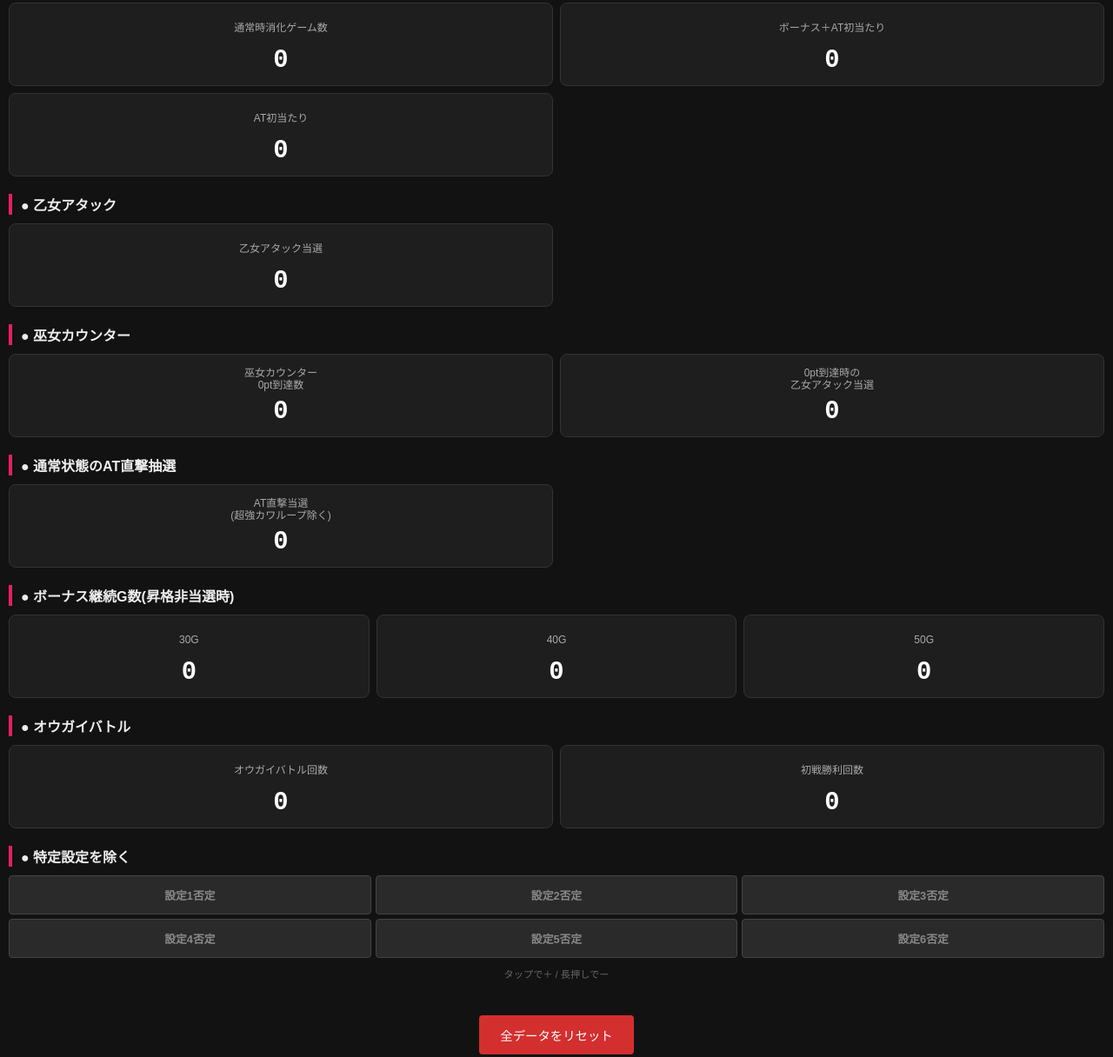
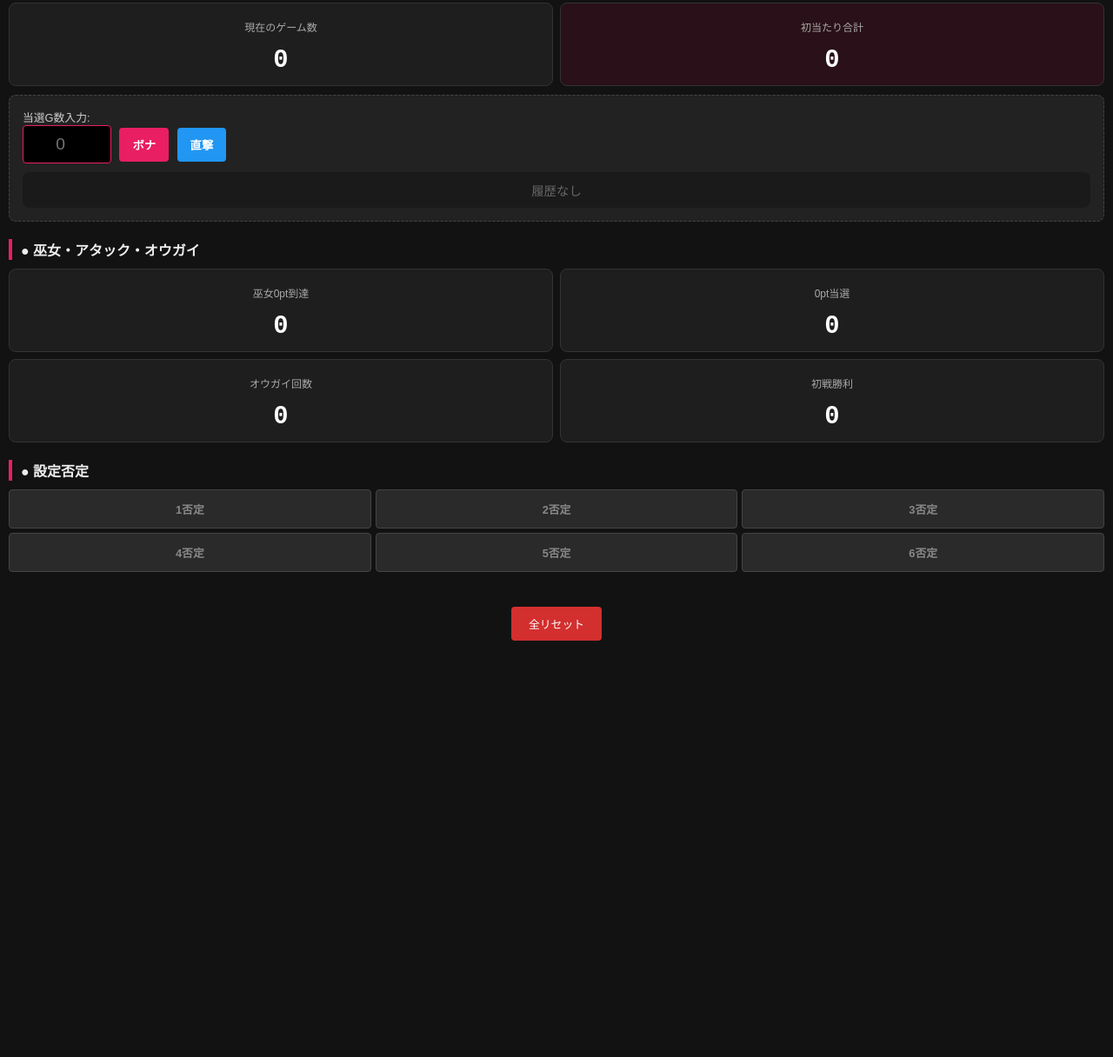
Before and after one commit to tyokemaro/slottool, a plain HTML site: page sengoku_otome_counter/index.html in a window 1280 px wide. Shown: the part 61-1277 px from the top of the page at 87% size. After the commit the page ends 898 px from the top, so only its background shows below. Drawn offline with Linux system fonts and the light colour scheme.

Commit message:
Update index.html

```diff
--- a/sengoku_otome_counter/index.html
+++ b/sengoku_otome_counter/index.html
@@ -3,7 +3,7 @@
 <head>
     <meta charset="UTF-8">
     <meta name="viewport" content="width=device-width, initial-scale=1.0, maximum-scale=1.0, user-scalable=no">
-    <title>乙女4 設定判別</title>
+    <title>乙女4 設定判別＋履歴</title>
     <style>
         :root { --bg: #121212; --card: #1e1e1e; --accent: #e91e63; --text: #fff; --sub: #aaa; }
         body { font-family: sans-serif; background: var(--bg); color: var(--text); margin: 0; padding: 10px; -webkit-user-select: none; padding-bottom: 100px; }
@@ -13,74 +13,81 @@
         .card:active { background: #333; }
         .label { font-size: 0.75rem; color: var(--sub); margin-bottom: 5px; min-height: 32px; display: flex; align-items: center; justify-content: center; line-height: 1.2; }
         .count { font-size: 1.8rem; font-weight: bold; font-family: 'Courier New', monospace; }
+
+        /* 履歴入力エリア */
+        .history-input { background: #222; padding: 15px; border-radius: 8px; margin: 10px 0; border: 1px dashed #444; }
+        input[type="number"] { width: 80px; padding: 10px; font-size: 1.2rem; background: #000; color: #fff; border: 1px solid var(--accent); border-radius: 4px; text-align: center; }
+        .log-btn { background: var(--accent); color: white; border: none; padding: 10px 15px; border-radius: 4px; font-weight: bold; margin-left: 5px; }
+        .history-list { background: #1a1a1a; padding: 10px; border-radius: 8px; margin-top: 10px; max-height: 200px; overflow-y: auto; font-size: 0.9rem; }
+        .history-item { border-bottom: 1px solid #333; padding: 5px 0; display: flex; justify-content: space-between; }
+
         .neg-grid { display: grid; grid-template-columns: repeat(3, 1fr); gap: 5px; }
         .neg-btn { background: #2a2a2a; border: 1px solid #444; color: #888; padding: 12px 0; border-radius: 4px; font-size: 0.8rem; font-weight: bold; }
         .neg-btn.active { background: var(--accent); color: #fff; border-color: var(--accent); }
         .reset-area { margin-top: 40px; text-align: center; }
-        .reset-btn { background: #d32f2f; color: white; border: none; padding: 12px 24px; border-radius: 4px; font-size: 0.9rem; }
-        .help { font-size: 0.7rem; color: #666; text-align: center; margin-top: 10px; }
+        .reset-btn { background: #d32f2f; color: white; border: none; padding: 10px 20px; border-radius: 4px; font-size: 0.8rem; }
     </style>
 </head>
 <body>
 
 <h3>● 通常時</h3>
 <div class="grid">
-    <div class="card" onclick="up('g_total', 10)"><div class="label">通常時消化ゲーム数</div><div id="g_total" class="count">0</div></div>
-    <div class="card" onclick="up('bonus_at')"><div class="label">ボーナス＋AT初当たり</div><div id="bonus_at" class="count">0</div></div>
-    <div class="card" onclick="up('at_hit')"><div class="label">AT初当たり</div><div id="at_hit" class="count">0</div></div>
+    <div class="card" onclick="up('g_total', 10)"><div class="label">現在のゲーム数</div><div id="g_total" class="count">0</div></div>
+    <div class="card" style="background: #2a1018;"><div class="label">初当たり合計</div><div id="all_hit" class="count">0</div></div>
 </div>
 
-<h3>● 乙女アタック</h3>
-<div class="grid">
-    <div class="card" onclick="up('attack_hit')"><div class="label">乙女アタック当選</div><div id="attack_hit" class="count">0</div></div>
+<div class="history-input">
+    <span style="font-size: 0.8rem; color: #ccc;">当選G数入力:</span><br>
+    <input type="number" id="winG" placeholder="0">
+    <button class="log-btn" onclick="addHistory('Bonus')">ボナ</button>
+    <button class="log-btn" style="background:#2196f3;" onclick="addHistory('AT')">直撃</button>
+    <div class="history-list" id="history-list">
+        </div>
 </div>
 
-<h3>● 巫女カウンター</h3>
+<h3>● 巫女・アタック・オウガイ</h3>
 <div class="grid">
-    <div class="card" onclick="up('miko_zero')"><div class="label">巫女カウンター<br>0pt到達数</div><div id="miko_zero" class="count">0</div></div>
-    <div class="card" onclick="up('miko_attack')"><div class="label">0pt到達時の<br>乙女アタック当選</div><div id="miko_attack" class="count">0</div></div>
+    <div class="card" onclick="up('miko_zero')"><div class="label">巫女0pt到達</div><div id="miko_zero" class="count">0</div></div>
+    <div class="card" onclick="up('miko_attack')"><div class="label">0pt当選</div><div id="miko_attack" class="count">0</div></div>
+    <div class="card" onclick="up('ougai_cnt')"><div class="label">オウガイ回数</div><div id="ougai_cnt" class="count">0</div></div>
+    <div class="card" onclick="up('ougai_win')"><div class="label">初戦勝利</div><div id="ougai_win" class="count">0</div></div>
 </div>
 
-<h3>● 通常状態のAT直撃抽選</h3>
-<div class="grid">
-    <div class="card" onclick="up('chokugeki')"><div class="label">AT直撃当選<br>(超強カワループ除く)</div><div id="chokugeki" class="count">0</div></div>
+<h3>● 設定否定</h3>
+<div class="neg-grid">
+    <button class="neg-btn" id="n1" onclick="toggleNeg(1)">1否定</button>
+    <button class="neg-btn" id="n2" onclick="toggleNeg(2)">2否定</button>
+    <button class="neg-btn" id="n3" onclick="toggleNeg(3)">3否定</button>
+    <button class="neg-btn" id="n4" onclick="toggleNeg(4)">4否定</button>
+    <button class="neg-btn" id="n5" onclick="toggleNeg(5)">5否定</button>
+    <button class="neg-btn" id="n6" onclick="toggleNeg(6)">6否定</button>
 </div>
 
-<h3>● ボーナス継続G数(昇格非当選時)</h3>
-<div class="grid" style="grid-template-columns: 1fr 1fr 1fr;">
-    <div class="card" onclick="up('g30')"><div class="label">30G</div><div id="g30" class="count">0</div></div>
-    <div class="card" onclick="up('g40')"><div class="label">40G</div><div id="g40" class="count">0</div></div>
-    <div class="card" onclick="up('g50')"><div class="label">50G</div><div id="g50" class="count">0</div></div>
-</div>
-
-<h3>● オウガイバトル</h3>
-<div class="grid">
-    <div class="card" onclick="up('ougai_cnt')"><div class="label">オウガイバトル回数</div><div id="ougai_cnt" class="count">0</div></div>
-    <div class="card" onclick="up('ougai_win')"><div class="label">初戦勝利回数</div><div id="ougai_win" class="count">0</div></div>
-</div>
-
-<h3>● 特定設定を除く</h3>
-<div class="neg-grid">
-    <button class="neg-btn" id="n1" onclick="toggleNeg(1)">設定1否定</button>
-    <button class="neg-btn" id="n2" onclick="toggleNeg(2)">設定2否定</button>
-    <button class="neg-btn" id="n3" onclick="toggleNeg(3)">設定3否定</button>
-    <button class="neg-btn" id="n4" onclick="toggleNeg(4)">設定4否定</button>
-    <button class="neg-btn" id="n5" onclick="toggleNeg(5)">設定5否定</button>
-    <button class="neg-btn" id="n6" onclick="toggleNeg(6)">設定6否定</button>
-</div>
-
-<div class="help">タップで＋ / 長押しでー</div>
-
 <div class="reset-area">
-    <button class="reset-btn" onclick="resetAll()">全データをリセット</button>
+    <button class="reset-btn" onclick="resetAll()">全リセット</button>
 </div>
 
 <script>
-    const keys = ['g_total', 'bonus_at', 'at_hit', 'attack_hit', 'miko_zero', 'miko_attack', 'chokugeki', 'g30', 'g40', 'g50', 'ougai_cnt', 'ougai_win'];
+    const keys = ['g_total', 'all_hit', 'miko_zero', 'miko_attack', 'ougai_cnt', 'ougai_win'];
 
     function up(id, step = 1) {
         let v = parseInt(localStorage.getItem(id) || 0) + step;
         localStorage.setItem(id, v);
+        render();
+    }
+
+    function addHistory(type) {
+        const g = document.getElementById('winG').value || document.getElementById('g_total').innerText;
+        if (g === "0") return;
+
+        let history = JSON.parse(localStorage.getItem('history_log') || '[]');
+        history.unshift({type: type, g: g, time: new Date().toLocaleTimeString([], {hour: '2-digit', minute:'2-digit'})});
+        localStorage.setItem('history_log', JSON.stringify(history));
+
+        // 初当たりカウントアップとゲーム数リセット
+        up('all_hit');
+        localStorage.setItem('g_total', 0);
+        document.getElementById('winG').value = '';
         render();
     }
 
@@ -96,9 +103,18 @@
         for(let i=1; i<=6; i++) {
             document.getElementById('n'+i).className = localStorage.getItem('neg'+i) === 'on' ? 'neg-btn active' : 'neg-btn';
         }
+
+        // 履歴の表示
+        const history = JSON.parse(localStorage.getItem('history_log') || '[]');
+        const listHtml = history.map((item, index) => `
+            <div class="history-item">
+                <span>${history.length - index}回目: ${item.g}G</span>
+                <span style="color:${item.type==='AT'?'#2196f3':'#e91e63'}">${item.type} (${item.time})</span>
+            </div>
+        `).join('');
+        document.getElementById('history-list').innerHTML = listHtml || '<div style="color:#666;text-align:center">履歴なし</div>';
     }
 
-    // 長押し(コンテキストメニュー)でマイナス
     window.oncontextmenu = function(e) {
         e.preventDefault();
         let card = e.target.closest('.card');
```
